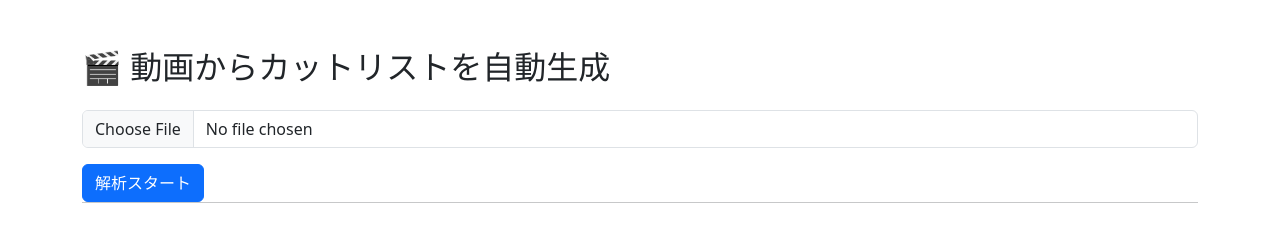
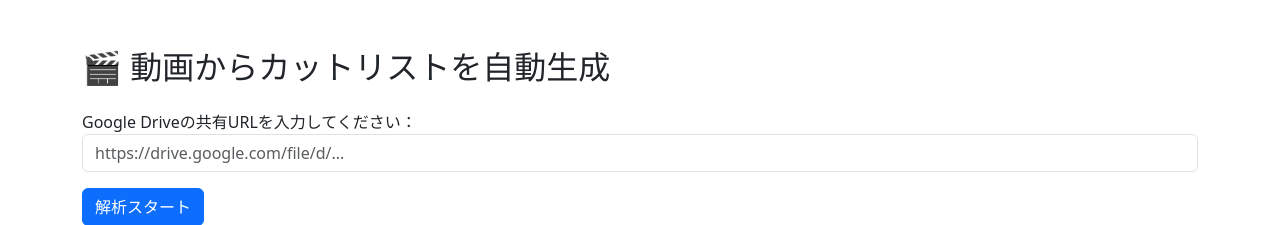
Before and after one commit to suzuki-unou/cutedge, a Flask app: page / in a window 1280 px wide. Shown: the top 225 px of the page. Run offline with Flask 3, Linux system fonts and the light colour scheme.

Commit message:
Update index.html

```diff
--- a/templates/index.html
+++ b/templates/index.html
@@ -50,8 +50,9 @@
 <body class="container py-5">
   <h2 class="mb-4">🎬 動画からカットリストを自動生成</h2>
 
-  <form method="POST" enctype="multipart/form-data">
-    <input class="form-control mb-3" type="file" name="video" accept=".mp4" required>
+  <form method="POST">
+    <label>Google Driveの共有URLを入力してください：</label>
+    <input class="form-control mb-3" type="text" name="drive_url" placeholder="https://drive.google.com/file/d/..." required>
     <button class="btn btn-primary" type="submit">解析スタート</button>
   </form>
   <div id="loading-indicator" class="text-center my-4" style="display: none;">
```
